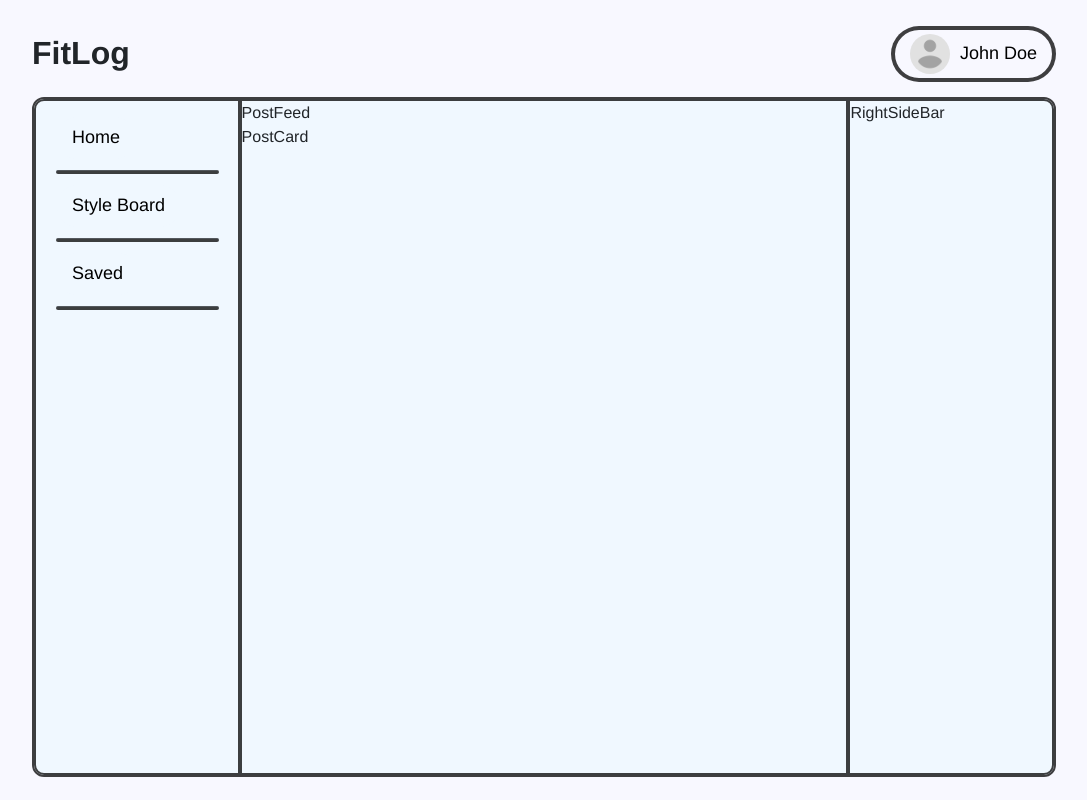
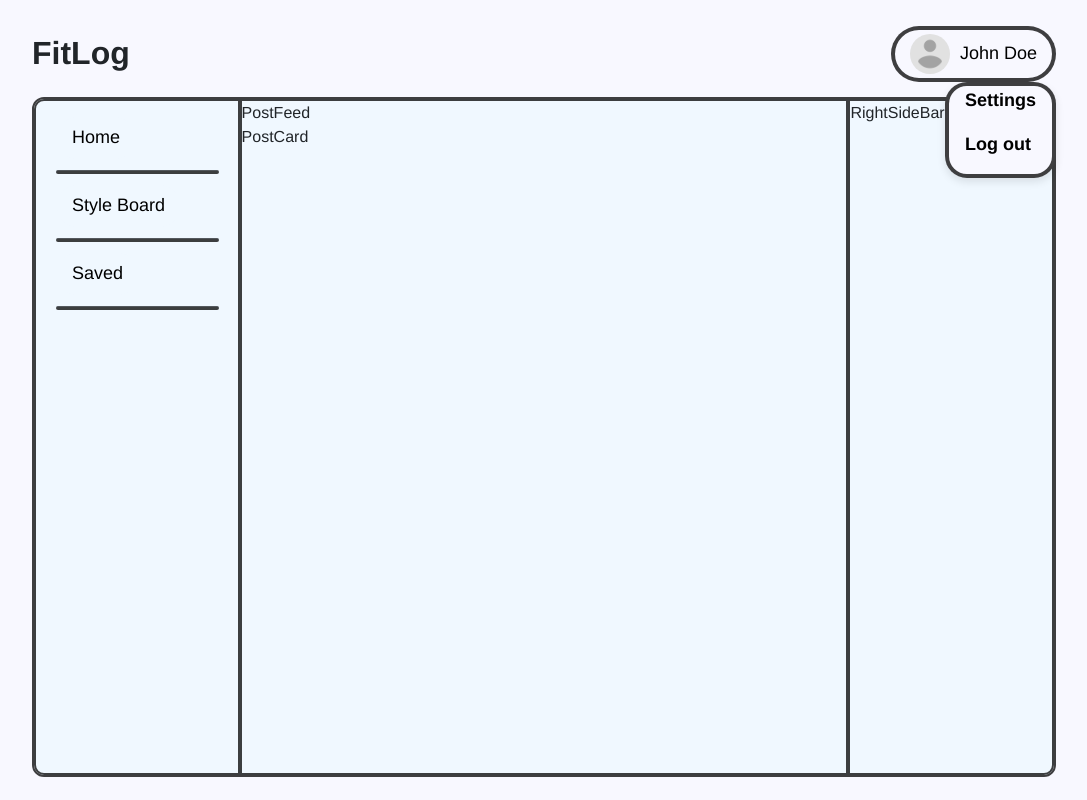
Before and after one commit to adbhati05/Web-Apps, a React (Vite) app in the folder CRUDApp/: page / in a window 1280 px wide. Both pictures are taken after a click on the button "John Doe". Shown: the whole page, without its empty margins (96-1183 px from the left). Built offline with nearby package versions, Linux system fonts and the light colour scheme.

Commit message:
Added code necessary to have the dropdown menu for the pfp button show up when the button is clicked and disappear when the user clicks outside of the dropdown menu.

```diff
--- a/CRUDApp/src/components/TopBar.css
+++ b/CRUDApp/src/components/TopBar.css
@@ -8,7 +8,6 @@
 }
 
 /* The rule sets below are dedicated to styling the pfp/username button and the dropdown menu that is shown when it's clicked. */
-/* FIGURE OUT HOW TO GET THIS BUTTON TO APPEAR AT THE BOTTOM OF THE LEFT SIDEBAR W/O USING PIXELS FORCEFULLY. */
 .profile-dropdown {
     margin-left: auto;
     position: relative;
@@ -53,24 +52,31 @@
 }
 
 .dropdown-content {
-    display: none;
-    position: absolute;
-    top: 100%;
-    left: 0;
-    background-color: lightblue;
-    min-width: 150px;
-    box-shadow: 0px 4px 8px (0, 0, 0, 0.1);
-    z-index: 1;
+    display: inline-block;
     flex-direction: column;
+    position: absolute; /* Allows the dropdown to appear above the other elements on the webpage. */
+    z-index: 1; /* This sets the dropdown to appear above the other elements on the webpage on the z-axis. */
+    top: 100%; /* Places dropdown right below the button */
+    right: 0; /* Aligns dropdown to right edge of button. */
+    background-color: ghostwhite;
+    border: 4px solid rgba(0, 0, 0, 0.75);
+    border-radius: 22px;
+    box-shadow: 0px 4px 8px rgba(0, 0, 0, 0.1);
 }
 
 .dropdown-content a {
-    padding: 10px 12px;
+    height: 44px;
+    font-size: 18px;
+    align-items: center;
+    padding-left: 15px;
+    padding-right: 15px;
+    border: 1px solid ghostwhite;
+    border-radius: 22px;
     text-decoration: none;
     color: black;
     display: block;
 }
 
-.profile-dropdown.show .dropdown-content {
-    display: flex;
+.dropdown-content a:hover {
+    background-color: lightblue;
 }
--- a/CRUDApp/src/components/TopBar.tsx
+++ b/CRUDApp/src/components/TopBar.tsx
@@ -1,23 +1,49 @@
 import './TopBar.css';
 import pfp_placeholder from '../assets/pfp_placeholder.png';
 // import test_img from '../assets/test_img.png'; // (when using an image other than the placeholder, the image gets distorted, figure out how to fix that)
+import { useState, useRef, useEffect } from 'react';
 
 function TopBar() {
+    // Creating a hook in which the state variable is a boolean indicating whether the dropdown is open (true) or closed (false) (setter function obviously updates that state whenever the user clicks on the button).
+    const [open, setOpen] = useState(false);
+
+    // Creating a mutable reference object for <div> representing dropdown (AKA profile-dropdown).
+    const dropdownRef = useRef<HTMLDivElement>(null);
+
+    // Using useEffect to handle clicks outside the dropdown, where if it is open it should close.
+    useEffect(() => {
+        // Here we are passing a mouseEvent value into handleClickOutside so that we can have the dropdown close if it's been opened and a click has been registered outside of the dropdown.
+        const handleClickOutside = (event: MouseEvent) => {
+            // If dropdownRef.current exists (meaning that the dropdown has been opened) and the user has clicked anywhere OUTSIDE of the opened dropdown, pass false into setOpen to have the dropdown menu close.
+            if (dropdownRef.current && !dropdownRef.current.contains(event.target as Node)) {
+                setOpen(false);
+            }
+        };
+
+        // Here we are using the document JS object to represent the entire HTML doc loaded in the browser so that we can pass handleClickOutside into an event listener to register clicks anywhere on the document.
+        document.addEventListener('click', handleClickOutside);
+
+        // Final step here is to clean up and remove the event listener when the dropdown re-renders.
+        return () => document.removeEventListener('click', handleClickOutside);
+    }, []);
+
     return (
         <div className='top-bar-content'>FitLog
             {/* This is the code for the profile picture button that, when clicked, will expand a dropdown that will allow the user to access Settings or Log out. */}
-            <div className='mt-auto profile-dropdown'>
-                <button className='pfp-button'>
+            <div className='mt-auto profile-dropdown' ref={dropdownRef}>
+                <button className='pfp-button' onClick={() => {console.log('Dropdown toggled: ', !open); setOpen(!open);}}> {/* Setting open to false to ensure the dropdown is not expanded when the component mounts. */}
                     <img src={pfp_placeholder} alt='Profile' className='pfp' />
                     <span className='username'>John Doe</span> {/* Set username character limit to 12 characters */}
                 </button>
+
+                {/* Here the dropdown's content will conditionally render if open is set to true. */}
+                {open && (
+                    <div className='dropdown-content'>
+                        <a href=''>Settings</a>
+                        <a href=''>Log out</a>
+                    </div>
+                )}
             </div>
-
-            {/* Do more research on how to incorporate the dropdown element when the user presses on the pfp button */}
-            {/* <div className='dropdown-content'>
-                <a href=''>Settings</a>
-                <a href=''>Log out</a>
-            </div> */}
         </div>
     );
 }
```
